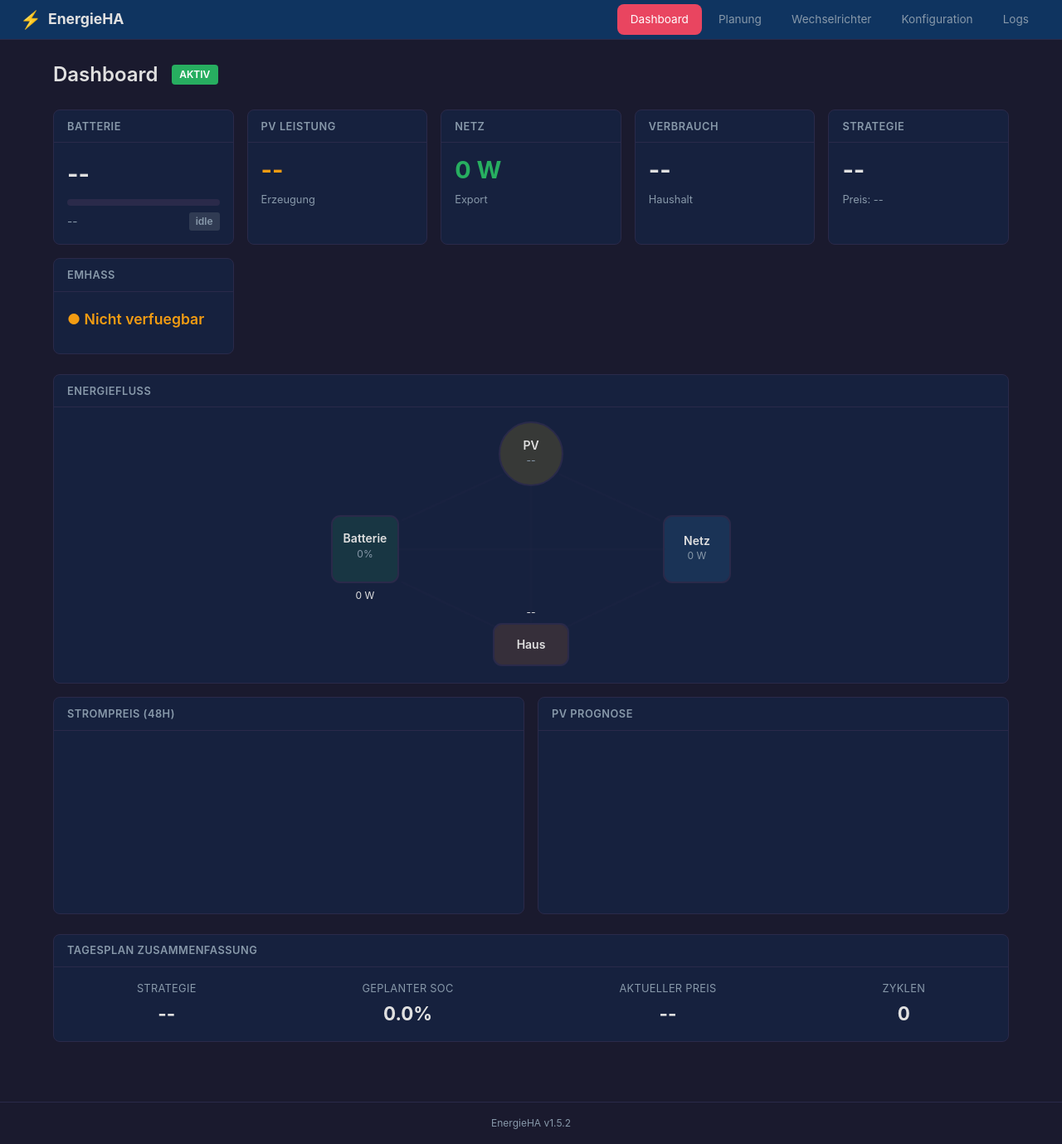
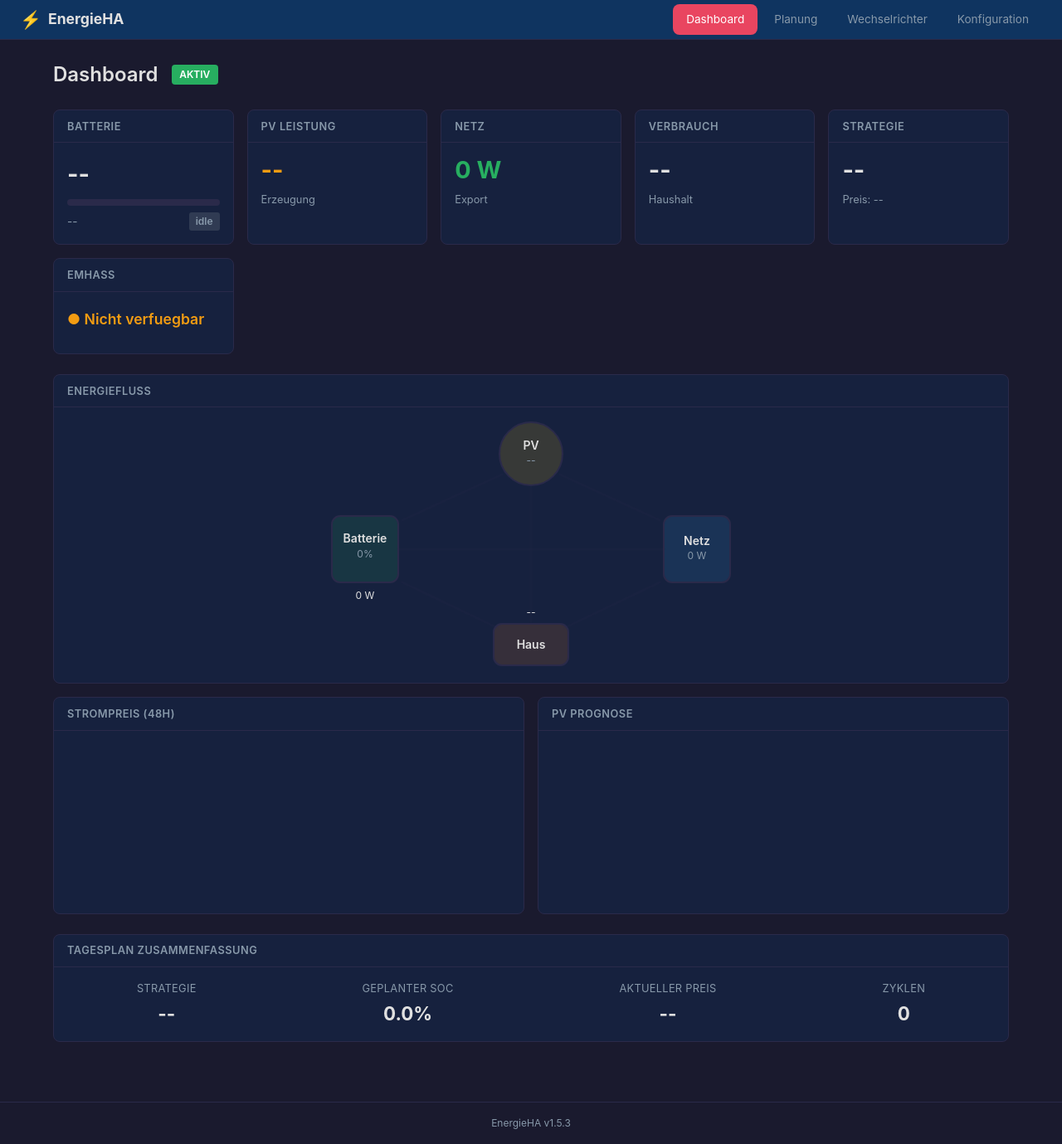
Before and after one commit to ORPA1988/HA-Energy, a Flask app: page / in a window 1280 px wide. Shown: the whole page at 83% size. Run offline with Flask 3, Linux system fonts and the light colour scheme; data that the repository does not hold is empty; a map, chart or similar area stays blank.

Commit message:
v1.5.3: Remove Logs tab - available via HA addon menu instead
- Remove Logs nav link from base.html
- Remove /logs and /logs/stream routes from app.py
- Logs template kept for reference but no longer linked

Co-Authored-By: Claude Opus 4.6 (1M context) <noreply@anthropic.com>

```diff
--- a/energieha/config.yaml
+++ b/energieha/config.yaml
@@ -1,5 +1,5 @@
 name: "EnergieHA"
-version: "1.5.2"
+version: "1.5.3"
 slug: "energieha"
 description: "Lightweight energy management for PV, battery, grid and consumers"
 url: "https://github.com/ORPA1988/HA-Energy"
--- a/energieha/src/__init__.py
+++ b/energieha/src/__init__.py
@@ -1,3 +1,3 @@
 """EnergieHA – Lightweight Home Assistant energy management add-on."""
 
-__version__ = "1.5.2"
+__version__ = "1.5.3"
--- a/energieha/src/web/app.py
+++ b/energieha/src/web/app.py
@@ -190,28 +190,6 @@ def create_app() -> Flask:
             logger.error("PHEV set: %s", e)
         return redirect(f"{request.headers.get('X-Ingress-Path', '')}/inverter")
 
-    @app.route("/logs")
-    def logs_page():
-        try:
-            state = AppState()
-            return render_template("logs.html", cycles=state.get_cycle_history(50),
-                                   errors=state.get_error_log(20), active_page="logs")
-        except Exception as e:
-            logger.error("Logs error: %s", e, exc_info=True)
-            return render_template("logs.html", cycles=[], errors=[], active_page="logs")
-
-    @app.route("/logs/stream")
-    def logs_stream():
-        def gen():
-            while True:
-                try:
-                    data = AppState().get_status_dict()
-                    yield f"data: {json.dumps(data)}\n\n"
-                except Exception:
-                    yield f"data: {{}}\n\n"
-                _time.sleep(5)
-        return Response(gen(), mimetype="text/event-stream")
-
     # ================================================================
     # API ROUTES - return JSON, never crash
     # ================================================================
--- a/energieha/src/web/templates/base.html
+++ b/energieha/src/web/templates/base.html
@@ -21,7 +21,6 @@
             <a href="./planning" class="nav-link {% if active_page == 'planning' %}active{% endif %}" @click="navOpen=false">Planung</a>
             <a href="./inverter" class="nav-link {% if active_page == 'inverter' %}active{% endif %}" @click="navOpen=false">Wechselrichter</a>
             <a href="./config" class="nav-link {% if active_page == 'config' %}active{% endif %}" @click="navOpen=false">Konfiguration</a>
-            <a href="./logs" class="nav-link {% if active_page == 'logs' %}active{% endif %}" @click="navOpen=false">Logs</a>
         </div>
     </nav>
 
```
